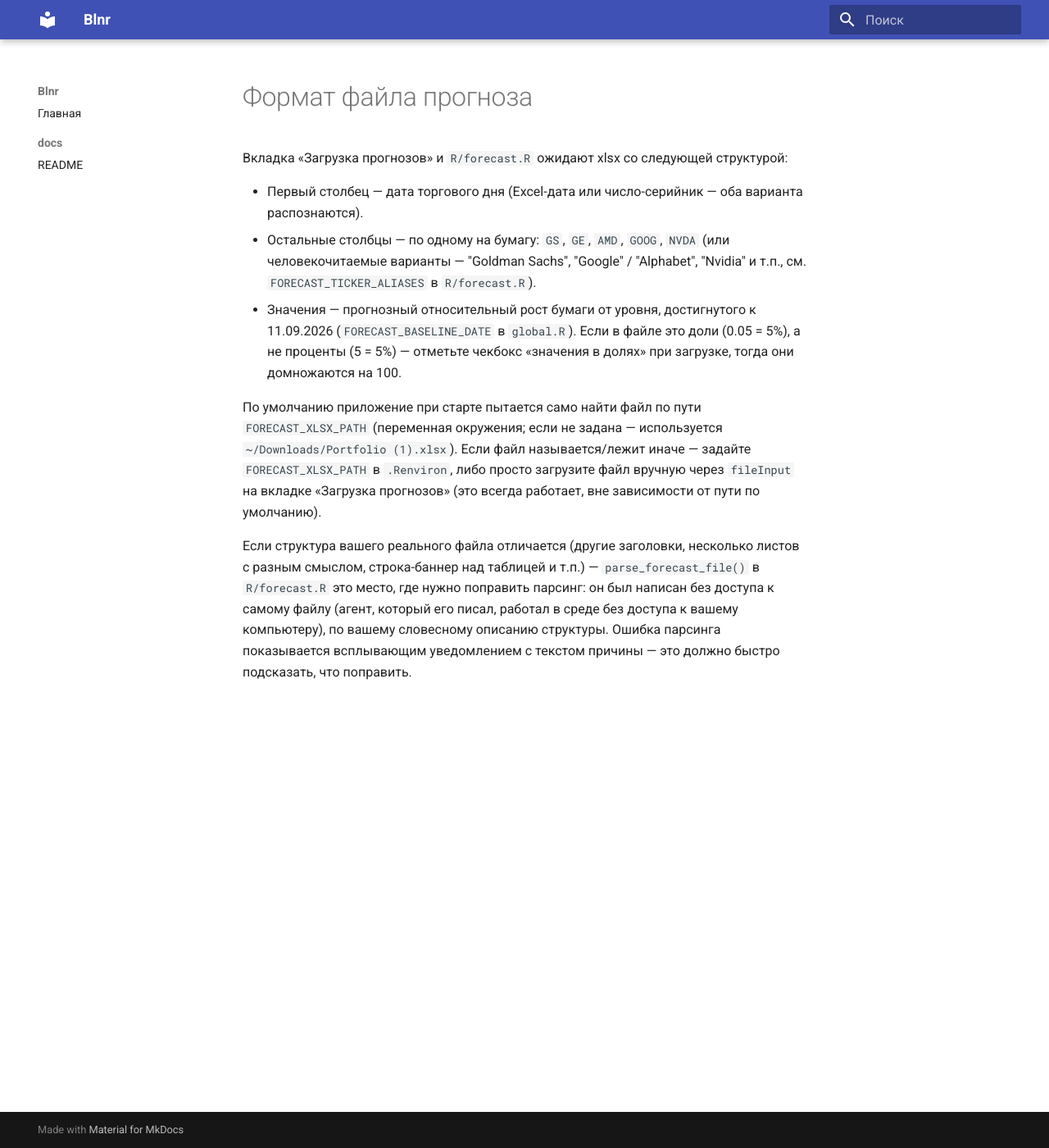
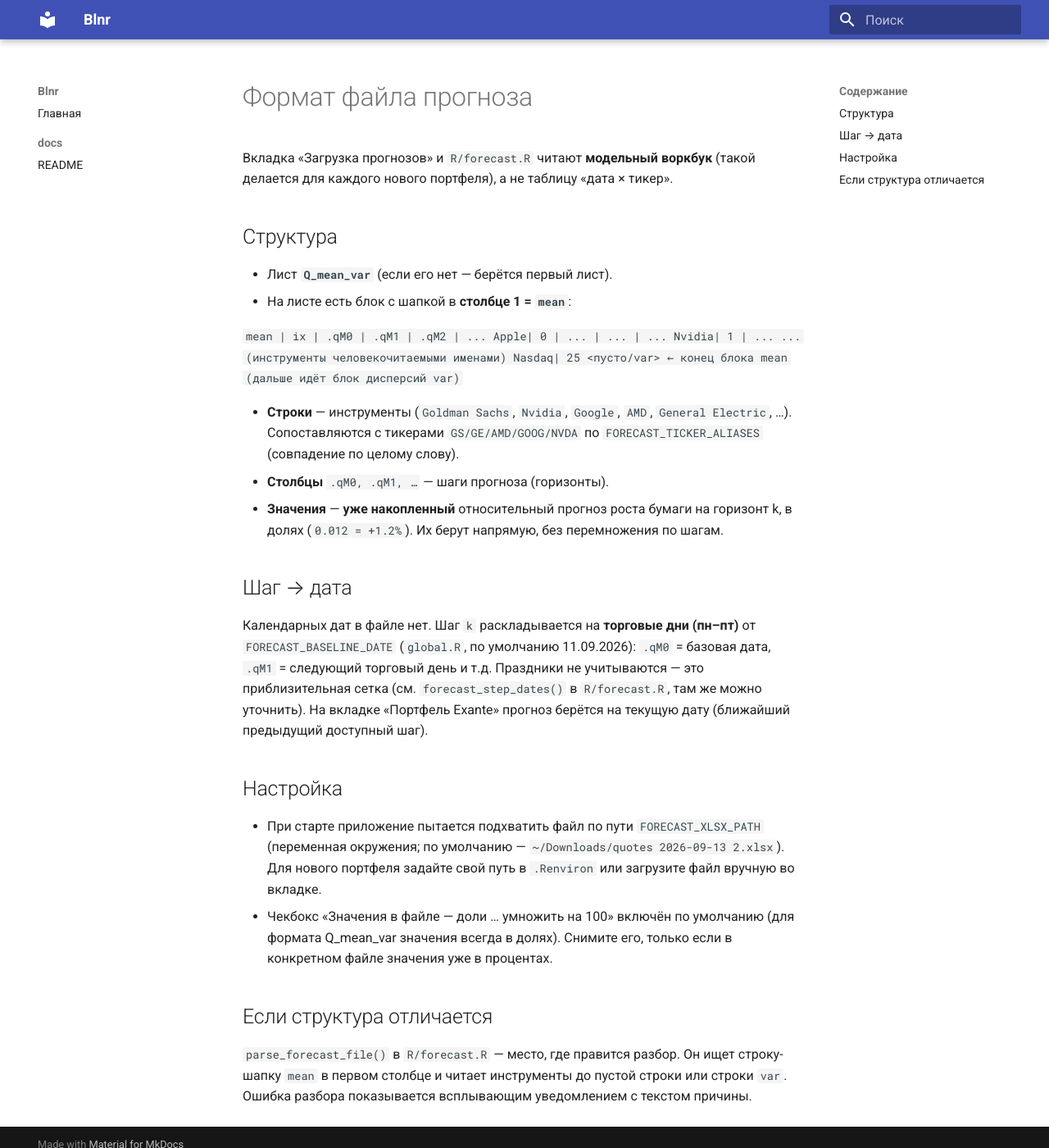
Before and after one commit to sgum/Blnr, an MkDocs documentation site: the page built from docs/FORECAST_XLSX.md, in a window 1280 px wide and 1400 px high. Shown: the whole window at 82% size. Built offline with MkDocs 1.6.1 and Material for MkDocs 9.7.7, drawn with Linux system fonts in a browser that asks for light colours.

Commit message:
feat: прогноз из Q_mean_var, история портфеля, AD-вход, готовность к деплою
Прогноз:
- forecast.R: парсер модельного воркбука (лист Q_mean_var, блок mean, шаги
  .qMk = уже накопленный относительный прогноз; шаг -> торговый день от базы).
  Исправлены два бага: алиас "ge" ловил General Motors (теперь по границе
  слова); аргумент date затенял столбец date в forecast_for_date.
- server.R/ui: выбор листа Q_mean_var, чекбокс "доли", даты в превью строкой.

История:
- snapshots.R + карточка "Накопление невязки во времени": ежедневный снимок
  факт/прогноз/невязка в CSV (идемпотентно по дате, gitignore).
- scripts/snapshot.R: headless-снимок для планировщика (Jenkins/timer).

Авторизация и запуск:
- auth_ad.R + login/dashboard UI: шлюз до дашборда, AD (LDAPS bind, две формы
  имени) -> локальный bcrypt, белый список s.gumerov/v.alad; данные не уходят
  в браузер до входа; кнопка выхода.
- global.R грузит shinyWidgets/shinyjs/fresh и UI-модули (иначе setSliderColor
  и loginUI не находятся); запуск под UTF-8 (иначе кириллица -> байты).

Деплой:
- docs/DEPLOY.md (ручная установка на Petr: пакеты, .Renviron с ключом на
  сервере, shiny-server+nginx+DNS, timer снимка, проверка), .Renviron.example
  (AD/доступ/история), docs/dev.md (разбор граблей).

Co-Authored-By: Claude Opus 4.8 <noreply@anthropic.com>

````diff
--- a/docs/FORECAST_XLSX.md
+++ b/docs/FORECAST_XLSX.md
@@ -1,31 +1,52 @@
 # Формат файла прогноза
 
-Вкладка «Загрузка прогнозов» и `R/forecast.R` ожидают xlsx со следующей
-структурой:
+Вкладка «Загрузка прогнозов» и `R/forecast.R` читают **модельный воркбук**
+(такой делается для каждого нового портфеля), а не таблицу «дата × тикер».
 
-- Первый столбец — дата торгового дня (Excel-дата или число-серийник —
-  оба варианта распознаются).
-- Остальные столбцы — по одному на бумагу: `GS`, `GE`, `AMD`, `GOOG`,
-  `NVDA` (или человекочитаемые варианты — "Goldman Sachs", "Google" /
-  "Alphabet", "Nvidia" и т.п., см. `FORECAST_TICKER_ALIASES` в
-  `R/forecast.R`).
-- Значения — прогнозный относительный рост бумаги от уровня, достигнутого
-  к 11.09.2026 (`FORECAST_BASELINE_DATE` в `global.R`). Если в файле это
-  доли (0.05 = 5%), а не проценты (5 = 5%) — отметьте чекбокс «значения в
-  долях» при загрузке, тогда они домножаются на 100.
+## Структура
 
-По умолчанию приложение при старте пытается само найти файл по пути
-`FORECAST_XLSX_PATH` (переменная окружения; если не задана — используется
-`~/Downloads/Portfolio (1).xlsx`). Если файл называется/лежит иначе —
-задайте `FORECAST_XLSX_PATH` в `.Renviron`, либо просто загрузите файл
-вручную через `fileInput` на вкладке «Загрузка прогнозов» (это всегда
-работает, вне зависимости от пути по умолчанию).
+- Лист **`Q_mean_var`** (если его нет — берётся первый лист).
+- На листе есть блок с шапкой в **столбце 1 = `mean`**:
 
-Если структура вашего реального файла отличается (другие заголовки,
-несколько листов с разным смыслом, строка-баннер над таблицей и т.п.) —
-`parse_forecast_file()` в `R/forecast.R` это место, где нужно поправить
-парсинг: он был написан без доступа к самому файлу (агент, который его
-писал, работал в среде без доступа к вашему компьютеру), по вашему
-словесному описанию структуры. Ошибка парсинга показывается всплывающим
-уведомлением с текстом причины — это должно быстро подсказать, что
-поправить.
+  ```
+  mean | ix | .qM0 | .qM1 | .qM2 | ...
+  Apple| 0  | ...  | ...  | ...
+  Nvidia| 1 | ...
+  ...            (инструменты человекочитаемыми именами)
+  Nasdaq| 25
+  <пусто/var>    ← конец блока mean (дальше идёт блок дисперсий var)
+  ```
+
+- **Строки** — инструменты (`Goldman Sachs`, `Nvidia`, `Google`, `AMD`,
+  `General Electric`, …). Сопоставляются с тикерами `GS/GE/AMD/GOOG/NVDA`
+  по `FORECAST_TICKER_ALIASES` (совпадение по целому слову).
+- **Столбцы** `.qM0, .qM1, …` — шаги прогноза (горизонты).
+- **Значения** — **уже накопленный** относительный прогноз роста бумаги на
+  горизонт k, в долях (`0.012 = +1.2%`). Их берут напрямую, без
+  перемножения по шагам.
+
+## Шаг → дата
+
+Календарных дат в файле нет. Шаг `k` раскладывается на **торговые дни
+(пн–пт)** от `FORECAST_BASELINE_DATE` (`global.R`, по умолчанию 11.09.2026):
+`.qM0` = базовая дата, `.qM1` = следующий торговый день и т.д. Праздники не
+учитываются — это приблизительная сетка (см. `forecast_step_dates()` в
+`R/forecast.R`, там же можно уточнить). На вкладке «Портфель Exante»
+прогноз берётся на текущую дату (ближайший предыдущий доступный шаг).
+
+## Настройка
+
+- При старте приложение пытается подхватить файл по пути
+  `FORECAST_XLSX_PATH` (переменная окружения; по умолчанию —
+  `~/Downloads/quotes 2026-09-13 2.xlsx`). Для нового портфеля задайте
+  свой путь в `.Renviron` или загрузите файл вручную во вкладке.
+- Чекбокс «Значения в файле — доли … умножить на 100» включён по умолчанию
+  (для формата Q_mean_var значения всегда в долях). Снимите его, только если
+  в конкретном файле значения уже в процентах.
+
+## Если структура отличается
+
+`parse_forecast_file()` в `R/forecast.R` — место, где правится разбор.
+Он ищет строку-шапку `mean` в первом столбце и читает инструменты до
+пустой строки или строки `var`. Ошибка разбора показывается всплывающим
+уведомлением с текстом причины.
````
Also changed, not shown: docs/DEPLOY.md (added, +124 -0 lines), docs/dev.md (added, +85 -0 lines), 13 other files.
